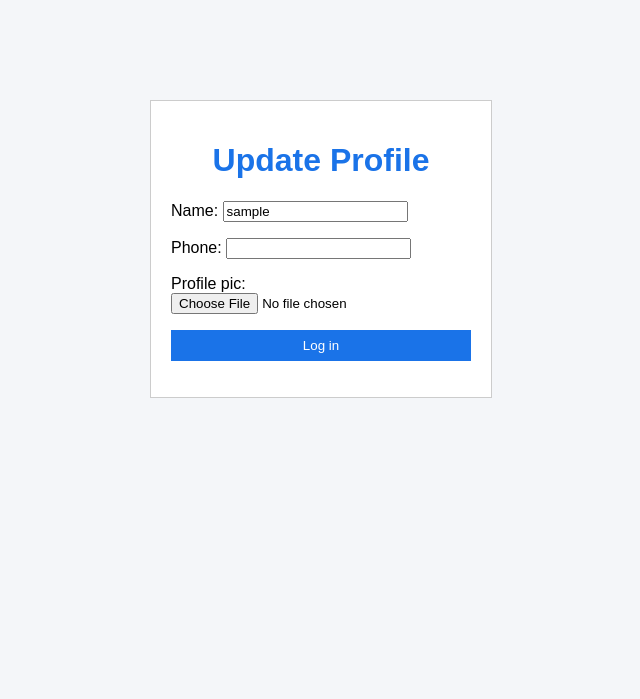
After one commit to shawsuraj/sky-portal, a Django app: page /users/update_profile/ in a window 1280 px wide. The commit adds this page. Shown: the top 699 px of the page, without its empty margins (319-959 px from the left). Run offline with Django 5.2, Linux system fonts and the light colour scheme; the visitor is signed in with stand-in values (Sample User, id 1); data comes from the database, SQL or seed files in the repository.

Commit message:
Update profile, fixing messages nav, and fixing login system

```diff
--- a/apps/users/views.py
+++ b/apps/users/views.py
@@ -6,28 +6,29 @@ from django.contrib import messages
 from .forms import SignUpForm
 from django.contrib.auth.decorators import login_required
 from .models import Profile
+from .forms import ProfileForm
 from .decorators import unauthenticated_user
 from django.contrib.auth.models import Group
 
 @unauthenticated_user # Sign up
 def signup_view(request):
-    if request.method == 'POST':
+    if request.method == 'POST': # If submitted
         form = SignUpForm(request.POST)
-        if form.is_valid():
-            user = form.save()
+        if form.is_valid(): # If valid
+            user = form.save() # Save details as user
 
-            group, created = Group.objects.get_or_create(name='User')
+            group, created = Group.objects.get_or_create(name='User') # Add to user
             user.groups.add(group)
 
-            Profile.objects.create(
+            Profile.objects.create( # Profile = user + extra details/attributes
                 user=user,
                 email=user.email,
                 name=user.username
             )
 
             username = form.cleaned_data.get('username')
-            messages.success(request, 'Account was successfully created for ' + username)
-            return redirect('login')
+            messages.success(request, 'Account was successfully created for ' + username) # Message
+            return redirect('login') # Redirect user to login page
     else:
         form = SignUpForm()
 
@@ -36,17 +37,17 @@ def signup_view(request):
 
 @unauthenticated_user # Login
 def login_view(request):
-    if request.method == 'POST':
+    if request.method == 'POST': # If submitted
         username = request.POST.get('username', '').strip()
         password = request.POST.get('password', '')
 
-        user = authenticate(request, username=username, password=password)
+        user = authenticate(request, username=username, password=password) # Authenticate
 
-        if user is not None:
+        if user is not None: # If authenticated, redirect user to home page
             login(request, user)
             return redirect('home')
         else:
-            messages.info(request, 'Username or Password is incorrect.')
+            messages.info(request, 'Username or Password is incorrect.') # Else display error message
 
     return render(request, "users/login.html")
 
@@ -58,3 +59,24 @@ def logout_view(request):
 @login_required(login_url='login')
 def home(request):
     return render(request, "home")
+
+@login_required(login_url="login")
+def update_profile(request):
+    profile, created = Profile.objects.get_or_create(
+        user=request.user,
+        defaults={
+            "email": request.user.email,
+            "name": request.user.username,
+        }
+    )
+
+    if request.method == "POST":
+        form = ProfileForm(request.POST, request.FILES, instance=profile)
+        if form.is_valid():
+            form.save()
+            return redirect("base")
+    else:
+        form = ProfileForm(instance=profile)
+
+    context = {'form': form}
+    return render(request, 'users/update_profile.html', context)
--- a/config/settings.py
+++ b/config/settings.py
@@ -134,3 +134,7 @@ STATICFIELD_DIRS = [
 X_FRAME_OPTIONS = 'SAMEORIGIN' # Allows for iframe to display
 DEFAULT_AUTO_FIELD = 'django.db.models.BigAutoField'
 MEDIA_ROOT = os.path.join(BASE_DIR, 'static/images')
+
+LOGIN_URL = "login"
+LOGIN_REDIRECT_URL = "base"
+LOGOUT_REDIRECT_URL = "login"
--- a/config/urls.py
+++ b/config/urls.py
@@ -35,6 +35,7 @@ urlpatterns = [
     path('users/login/', userview.login_view, name='login'),
     path('logout/', userview.logout_view, name='logout'),
     path('users/signup/', userview.signup_view, name='signup'),
+    path('users/update_profile/', userview.update_profile, name='update_profile'),
     path('schedule/', include('apps.schedule.urls')),
 
 ]
--- a/templates/mails/inbox.html
+++ b/templates/mails/inbox.html
@@ -15,6 +15,7 @@
 
         .side-navigation a{
             background-color: #b3e0ff;
+            border: 4px solid white;
         }
 
         .side-navigation a:hover{
@@ -49,9 +50,13 @@
 <div class="side-navigation">
 
 <a href="{% url 'compose_message' %}">Compose</a>
+<br>
 <a href="{% url 'inbox' %}" class="active">Inbox</a>
+<br>
 <a href="{% url 'sent_message' %}">Sent</a>
+<br>
 <a href="{% url 'view_draft' %}">Draft</a>
+<br>
 
 </div>
 
--- a/templates/mails/sent_message.html
+++ b/templates/mails/sent_message.html
@@ -15,6 +15,7 @@
 
                 .side-navigation a{
             background-color: #b3e0ff;
+            border: 4px solid white;
         }
 
         .side-navigation a:hover{
@@ -48,9 +49,13 @@
 <div class="side-navigation">
 
 <a href="{% url 'compose_message' %}">Compose</a>
+<br>
 <a href="{% url 'inbox' %}" >Inbox</a>
+<br>
 <a href="{% url 'sent_message' %}" class="active">Sent</a>
+<br>
 <a href="{% url 'view_draft' %}">Draft</a>
+<br>
 
 </div>
 
--- a/templates/mails/view_draft.html
+++ b/templates/mails/view_draft.html
@@ -15,6 +15,7 @@
 
                 .side-navigation a{
             background-color: #b3e0ff;
+            border: 4px solid white;
         }
 
         .side-navigation a:hover{
@@ -48,9 +49,13 @@
 <div class="side-navigation">
 
 <a href="{% url 'compose_message' %}">Compose</a>
+<br>
 <a href="{% url 'inbox' %}" >Inbox</a>
+<br>
 <a href="{% url 'sent_message' %}">Sent</a>
+<br>
 <a href="{% url 'view_draft' %}"class="active">Draft</a>
+<br>
 
 </div>
 
--- /dev/null
+++ b/templates/users/update_profile.html
@@ -0,0 +1,60 @@
+
+<html>
+
+<style>
+
+    body{
+    font-family: Arial, sans-serif;
+    background:#f4f6f9;
+    margin:0;
+}
+
+    .update-profile-container{
+        width:300px;
+    margin:100px auto;
+    background:white;
+    padding:20px;
+    border:1px solid #ccc;
+    }
+
+    .header{
+        text-align:center;
+    color:#1a73e8;
+    }
+
+    .form{
+
+    }
+
+    button{
+    width:100%;
+    padding:8px;
+    background:#1a73e8;
+    color:white;
+    border:none;
+}
+
+</style>
+
+<body>
+
+<div class="update-profile-container">
+
+    <div class="header">
+<h1>Update Profile</h1>
+    </div>
+
+<div class="form">
+<form method="POST" action="" enctype="multipart/form-data">
+    {% csrf_token %}
+    {{ form.as_p }}
+
+    <button type="submit" value="Update Profile">Log in</button>
+</form>
+ </div>
+
+</div>
+
+</body>
+
+</html>
```
Also changed, not shown: templates/mails/compose_message.html (+6 -1 lines), templates/users/login.html (+5 -3 lines).
